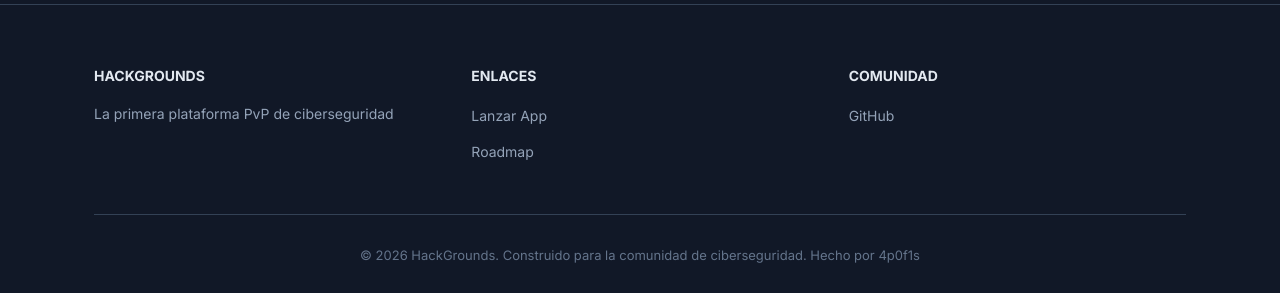
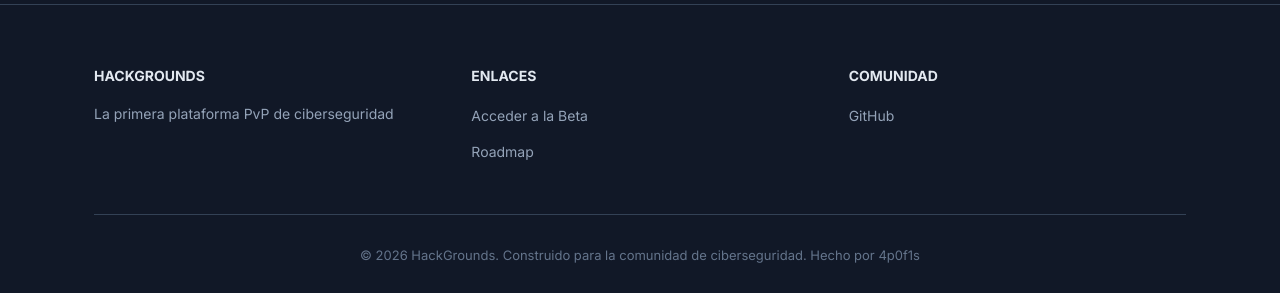
Before and after one commit to 4p0f1s/hackgrounds-website, a Jekyll site: the page built from index-es.html, in a window 1280 px wide and 900 px high, scrolled down 1501 px. Shown: the part 604-897 px from the top of the window. Built offline with Jekyll 4.4.1, drawn with Linux system fonts in a browser that asks for light colours.

Commit message:
Update typo

```diff
--- a/_layouts/default.html
+++ b/_layouts/default.html
@@ -63,13 +63,13 @@
                     {% if page.lang == 'es' %}
                     <h4>ENLACES</h4>
                     <ul>
-                        <li><a href="https://app.hackgrounds.net">Lanzar App</a></li>
+                        <li><a href="https://app.hackgrounds.net">Acceder a la Beta</a></li>
                         <li><a href="{{ '/roadmap-es.html' | relative_url }}">Roadmap</a></li>
                     </ul>
                     {% else %}
                     <h4>LINKS</h4>
                     <ul>
-                        <li><a href="https://app.hackgrounds.net">Launch App</a></li>
+                        <li><a href="https://app.hackgrounds.net">Access Beta</a></li>
                         <li><a href="{{ '/roadmap.html' | relative_url }}">Roadmap</a></li>
                     </ul>
                     {% endif %}
```
